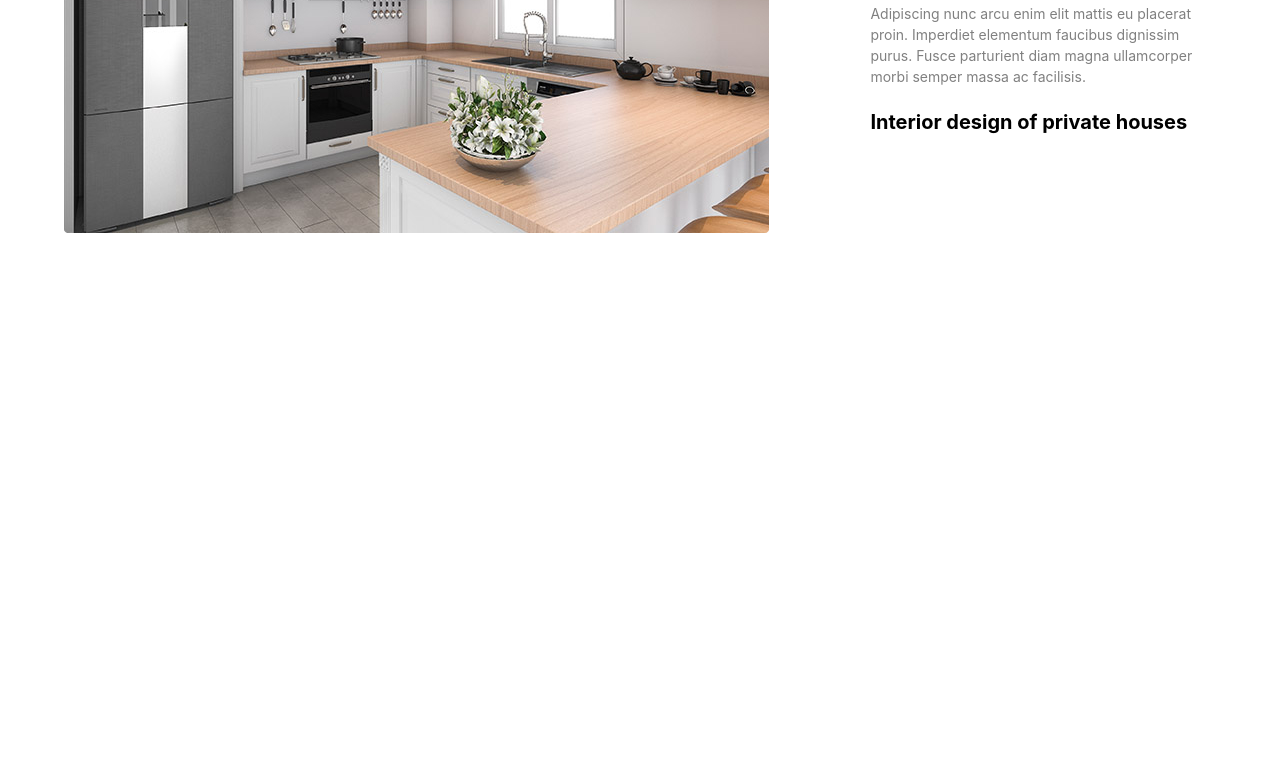
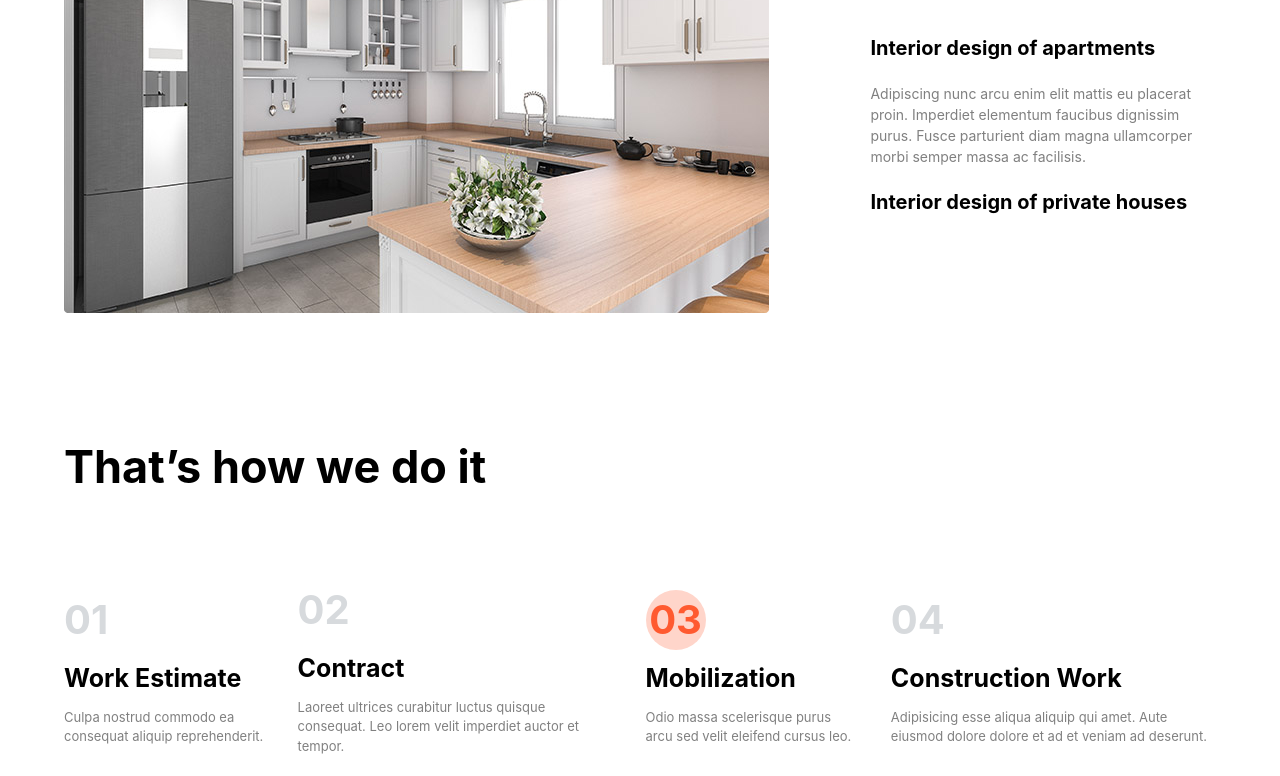
Before and after one commit to abubakrusmon/hm-4-week-2-lesson, a website: page src/ibtohim.html in a window 1280 px wide. Shown: the part 750-1526 px from the top of the page. Before the commit the page ends 1003 px from the top, so only its background shows below. Drawn offline with nearby package versions, Linux system fonts and the light colour scheme; files that its build step writes are made by us from their sources.

Commit message:
section 3 added to page 3

```diff
--- a/src/ibtohim.html
+++ b/src/ibtohim.html
@@ -68,7 +68,7 @@
 </header>
 
 <main>
-  <section class="bg-white py-[20px]">
+  <section class="bg-white py-[20px] mt-[80px]">
         <div class="max-w-[1200px] w-[90%] m-auto ">
 
            <div class="flex flex-col lg:flex-row-reverse items-center lg:justify-between">
@@ -89,7 +89,35 @@
     </section>
 
 
+     <section class="bg-white py-[20px]">
+       <div class="max-w-[1200px] w-[90%] m-auto ">
+          <h1 class="text-[30px] lg:text-[45px] font-bold text-center lg:text-left py-[80px]">That’s how we do it</h1>
+           <div class="flex flex-col lg:flex-row items-center gap-[30px] ">
 
+              <div class="flex flex-col gap-[10px]">
+                <h1 class="text-[40px] text-[#D7DADD]  font-bold  text-center lg:text-left">01</h1>
+                <h1 class="text-[20px] lg:text-[25px] font-bold text-center lg:text-left">Work Estimate</h1>
+                <p class=" text-[15px] lg:text-[13px] text-[grey] text-center lg:text-left">Culpa nostrud commodo ea consequat aliquip reprehenderit.</p>
+              </div>
+                <div class="flex flex-col gap-[10px]">
+                <h1 class="text-[40px] text-[#D7DADD]  font-bold  text-center lg:text-left">02</h1>
+                <h1 class="text-[20px] lg:text-[25px] font-bold text-center lg:text-left">Contract</h1>
+                <p class="text-[15px]   lg:text-[13px] text-[grey] text-center lg:text-left">Laoreet ultrices curabitur luctus quisque consequat. Leo lorem velit imperdiet auctor et tempor.</p>
+              </div>
+                <div class=" flex flex-col gap-[10px] items-center justify-center lg:items-baseline lg:justify-baseline">
+                <h1 class="text-[40px] text-[#FF5A30] bg-[#ffd5ca] w-[60px] rounded-4xl  font-bold  text-center ">03</h1>
+                <h1 class="text-[20px] lg:text-[25px] font-bold text-center lg:text-left">Mobilization </h1>
+                <p class="text-[15px]  lg:text-[13px] text-[grey] text-center lg:text-left">Odio massa scelerisque purus arcu sed velit eleifend cursus leo.</p>
+              </div>
+                <div class="flex flex-col gap-[10px]">
+                <h1 class="text-[40px] text-[#D7DADD]  font-bold  text-center lg:text-left">04</h1>
+                <h1 class="text-[20px] lg:text-[25px] font-bold text-center lg:text-left">Construction Work</h1>
+                <p class="text-[15px] lg:text-[13px] text-[grey] text-center lg:text-left">Adipisicing esse aliqua aliquip qui amet. Aute eiusmod dolore dolore et ad et veniam ad deserunt.</p>
+              </div>
+
+           </div>
+       </div>
+    </section>
 
 
 </main>
```
